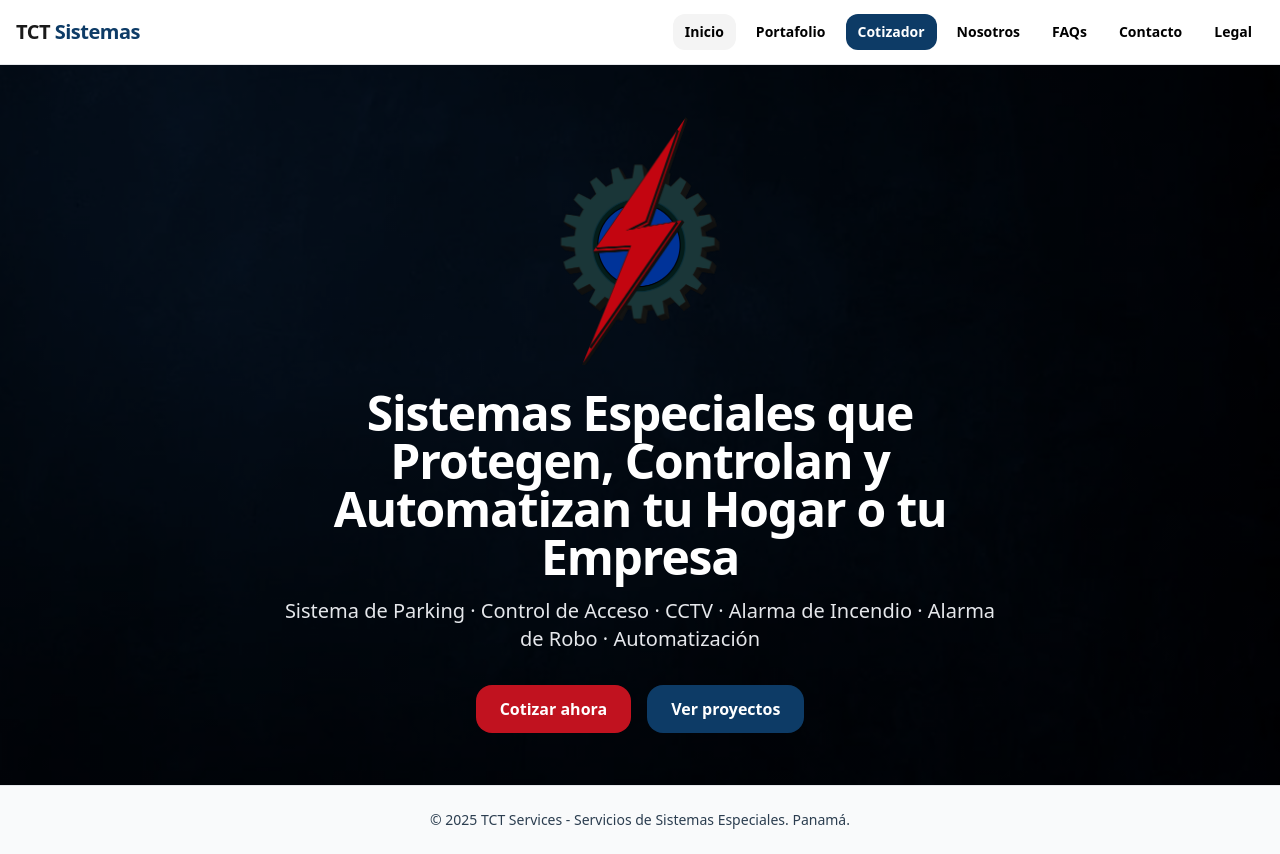
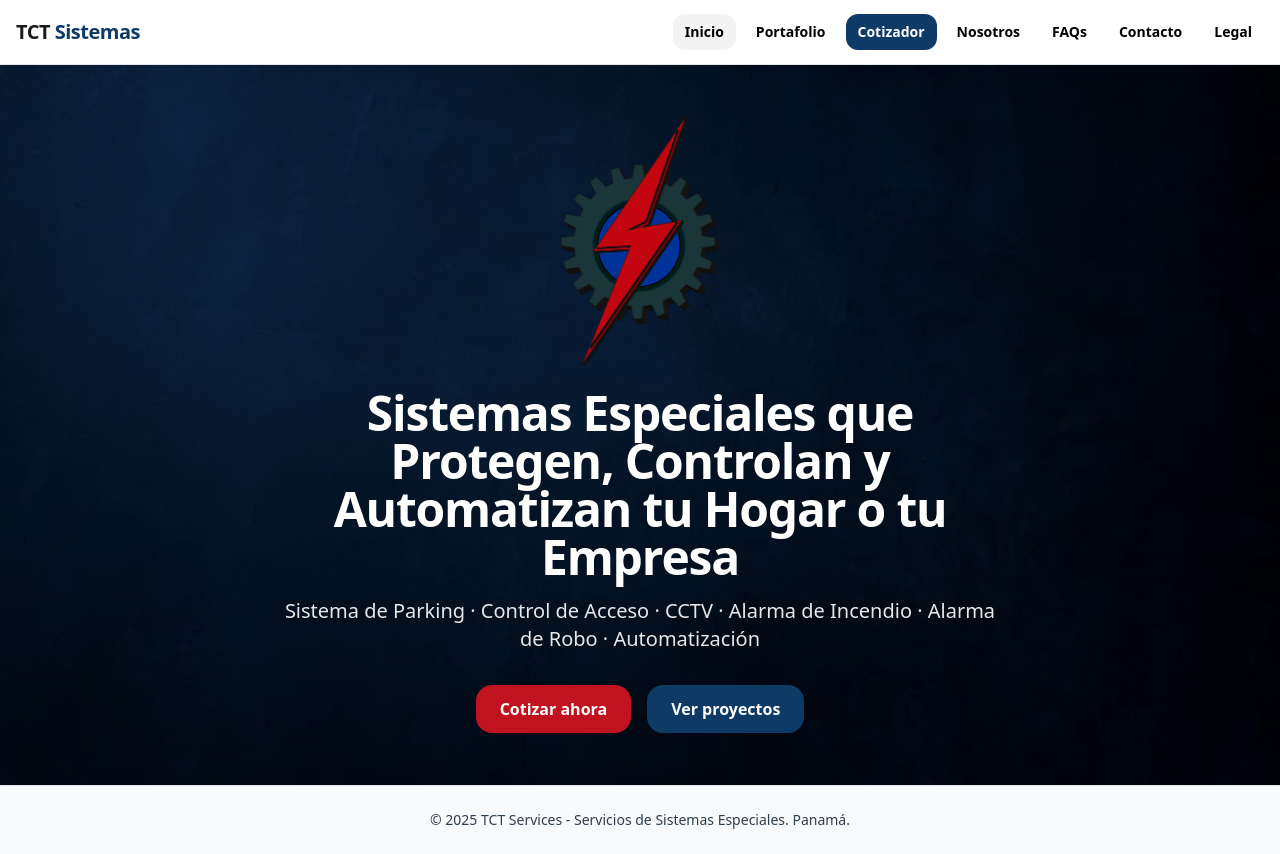
Before and after one commit to eteruel21/tct-portfolio, a React (Vite) app: page / in a window 1280 px wide. Built offline with nearby package versions, Linux system fonts and the light colour scheme.

Commit message:
Actualización automática

```diff
--- a/src/pages/Inicio.jsx
+++ b/src/pages/Inicio.jsx
@@ -7,7 +7,7 @@ export default function Inicio() {
     <section
       className="relative min-h-[90vh] flex items-center justify-center text-center text-white"
       style={{
-        backgroundImage: `linear-gradient(to bottom, rgba(0,0,0,.55), rgba(0,0,0,.55)), url(${BASE}images/fondo_inicio.jpg)`,
+        backgroundImage: `url(${BASE}images/fondo_inicio.jpg)`,
         backgroundSize: "cover",
         backgroundPosition: "center",
       }}
```
Also changed, not shown: 1 other file (tests, documents, lock files or other folders).
